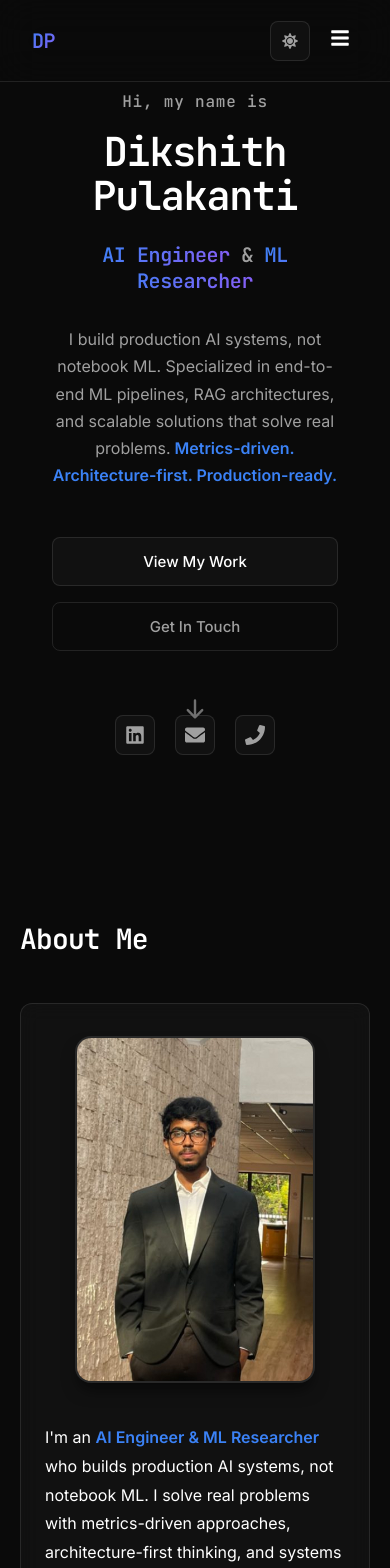
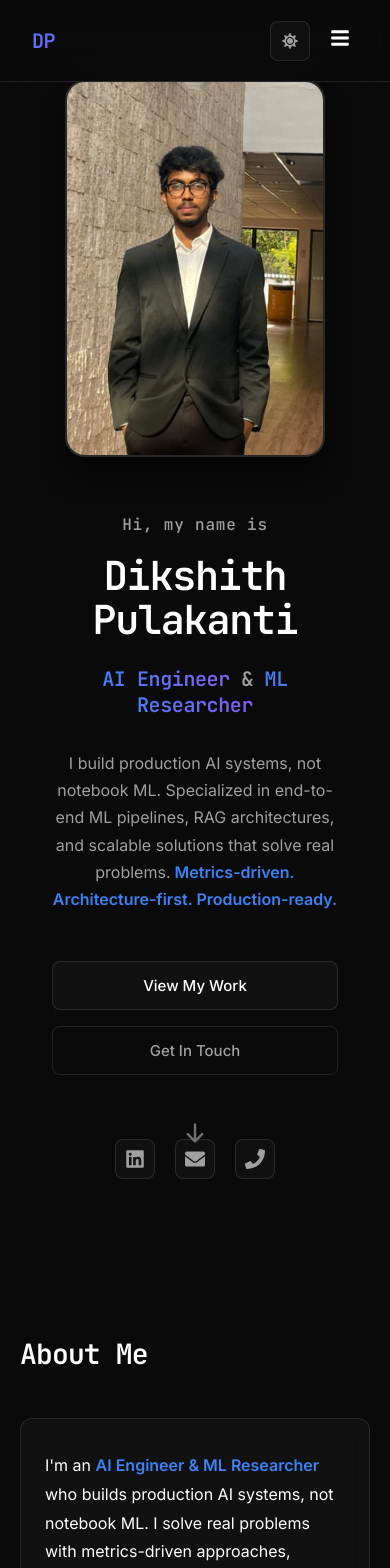
Before and after one commit to DikshithPulakanti/Portfolio, a React (Vite) app: page / in a window 390 px wide. Shown: the top 1568 px of the page. Built offline with nearby package versions, Linux system fonts and the light colour scheme.

Commit message:
Proper photo

```diff
--- a/src/components/About.css
+++ b/src/components/About.css
@@ -15,17 +15,6 @@
   backdrop-filter: blur(10px);
 }
 
-.about-layout {
-  display: grid;
-  grid-template-columns: 1fr 350px;
-  gap: 3rem;
-  align-items: start;
-}
-
-.about-text {
-  flex: 1;
-}
-
 .about-intro {
   font-size: clamp(1.125rem, 2vw, 1.375rem);
   color: var(--text-primary);
@@ -34,53 +23,6 @@
   text-align: left;
 }
 
-.about-photo-container {
-  position: sticky;
-  top: 120px;
-  display: flex;
-  justify-content: center;
-  align-items: flex-start;
-}
-
-.about-photo-wrapper {
-  position: relative;
-  width: 100%;
-  max-width: 320px;
-}
-
-.about-photo {
-  width: 100%;
-  height: auto;
-  border-radius: 16px;
-  object-fit: cover;
-  border: 2px solid var(--border-primary);
-  box-shadow: var(--shadow-lg);
-  transition: all 0.3s ease;
-  background: var(--bg-secondary);
-}
-
-.about-photo:hover {
-  transform: translateY(-4px);
-  box-shadow: var(--shadow-xl);
-  border-color: var(--accent-blue);
-}
-
-.photo-border-glow {
-  position: absolute;
-  top: -4px;
-  left: -4px;
-  right: -4px;
-  bottom: -4px;
-  border-radius: 18px;
-  background: linear-gradient(135deg, rgba(59, 130, 246, 0.2), rgba(139, 92, 246, 0.2));
-  opacity: 0;
-  transition: opacity 0.3s ease;
-  z-index: -1;
-}
-
-.about-photo-wrapper:hover .photo-border-glow {
-  opacity: 1;
-}
 
 .about-intro strong {
   color: var(--accent-blue);
@@ -128,23 +70,6 @@
   font-weight: 600;
 }
 
-@media (max-width: 968px) {
-  .about-layout {
-    grid-template-columns: 1fr;
-    gap: 2.5rem;
-  }
-
-  .about-photo-container {
-    position: static;
-    order: -1;
-  }
-
-  .about-photo-wrapper {
-    max-width: 280px;
-    margin: 0 auto;
-  }
-}
-
 @media (max-width: 768px) {
   .about-content {
     padding: 2rem 1.5rem;
@@ -159,11 +84,4 @@
     padding: 1.5rem;
   }
 
-  .about-layout {
-    gap: 2rem;
-  }
-
-  .about-photo-wrapper {
-    max-width: 240px;
-  }
 }
--- a/src/components/About.jsx
+++ b/src/components/About.jsx
@@ -36,7 +36,6 @@ const About = () => {
         <h2 className="section-title">About Me</h2>
 
         <motion.div className="about-content" variants={itemVariants}>
-          <div className="about-layout">
           <div className="about-text">
             <p className="about-intro">
               I'm an <strong>AI Engineer & ML Researcher</strong> who builds production AI systems, not notebook ML.
@@ -72,27 +71,6 @@ const About = () => {
               </motion.div>
             </div>
           </div>
-
-            <motion.div
-              className="about-photo-container"
-              variants={itemVariants}
-              initial={{ opacity: 0, x: 30 }}
-              whileInView={{ opacity: 1, x: 0 }}
-              viewport={{ once: true }}
-            >
-              <div className="about-photo-wrapper">
-                <img
-                  src="/assets/professional-photo.png"
-                  alt="Dikshith Pulakanti - AI Engineer & ML Researcher"
-                  className="about-photo"
-                  loading="eager"
-                  width="320"
-                  height="400"
-                />
-                <div className="photo-border-glow"></div>
-              </div>
-            </motion.div>
-          </div>
         </motion.div>
       </motion.div>
     </section>
--- a/src/components/Hero.css
+++ b/src/components/Hero.css
@@ -16,9 +16,63 @@
   z-index: 1;
 }
 
+.hero-layout {
+  display: grid;
+  grid-template-columns: 1fr 400px;
+  gap: 4rem;
+  align-items: center;
+}
+
 .hero-content {
   text-align: left;
-  max-width: 900px;
+  max-width: 700px;
+}
+
+.hero-photo-container {
+  display: flex;
+  justify-content: center;
+  align-items: center;
+}
+
+.hero-photo-wrapper {
+  position: relative;
+  width: 100%;
+  max-width: 380px;
+}
+
+.hero-photo {
+  width: 100%;
+  height: auto;
+  border-radius: 20px;
+  object-fit: cover;
+  border: 2px solid var(--border-primary);
+  box-shadow: var(--shadow-xl);
+  transition: all 0.4s ease;
+  background: var(--bg-secondary);
+}
+
+.hero-photo:hover {
+  transform: translateY(-8px) scale(1.02);
+  box-shadow: 0 25px 50px -12px rgba(59, 130, 246, 0.4);
+  border-color: var(--accent-blue);
+}
+
+.hero-photo-glow {
+  position: absolute;
+  top: -6px;
+  left: -6px;
+  right: -6px;
+  bottom: -6px;
+  border-radius: 24px;
+  background: linear-gradient(135deg, rgba(59, 130, 246, 0.3), rgba(139, 92, 246, 0.3));
+  opacity: 0;
+  transition: opacity 0.4s ease;
+  z-index: -1;
+  filter: blur(10px);
+}
+
+.hero-photo-wrapper:hover .hero-photo-glow {
+  opacity: 1;
 }
 
 .hero-greeting {
@@ -161,6 +215,22 @@
   color: var(--text-secondary);
 }
 
+@media (max-width: 968px) {
+  .hero-layout {
+    grid-template-columns: 1fr;
+    gap: 3rem;
+  }
+
+  .hero-photo-container {
+    order: -1;
+  }
+
+  .hero-photo-wrapper {
+    max-width: 300px;
+    margin: 0 auto;
+  }
+}
+
 @media (max-width: 768px) {
   .hero-content {
     text-align: center;
@@ -191,4 +261,8 @@
   .hero-social {
     justify-content: center;
   }
+
+  .hero-photo-wrapper {
+    max-width: 260px;
+  }
 }
--- a/src/components/Hero.jsx
+++ b/src/components/Hero.jsx
@@ -14,6 +14,7 @@ const Hero = () => {
   return (
     <section id="home" className="hero">
       <div className="hero-container">
+        <div className="hero-layout">
           <motion.div
             className="hero-content"
             initial={{ opacity: 0, y: 30 }}
@@ -115,6 +116,26 @@ const Hero = () => {
           </motion.div>
 
           <motion.div
+            className="hero-photo-container"
+            initial={{ opacity: 0, x: 30 }}
+            animate={{ opacity: 1, x: 0 }}
+            transition={{ delay: 0.6, duration: 0.8 }}
+          >
+            <div className="hero-photo-wrapper">
+              <img
+                src="/assets/professional-photo.png"
+                alt="Dikshith Pulakanti - AI Engineer & ML Researcher"
+                className="hero-photo"
+                loading="eager"
+                width="400"
+                height="500"
+              />
+              <div className="hero-photo-glow"></div>
+            </div>
+          </motion.div>
+        </div>
+
+        <motion.div
           className="hero-scroll"
           initial={{ opacity: 0 }}
           animate={{ opacity: 1 }}
```
Also changed, not shown: 1 other file (tests, documents, lock files or other folders). Lines whose indentation alone changed are shown as unchanged.
